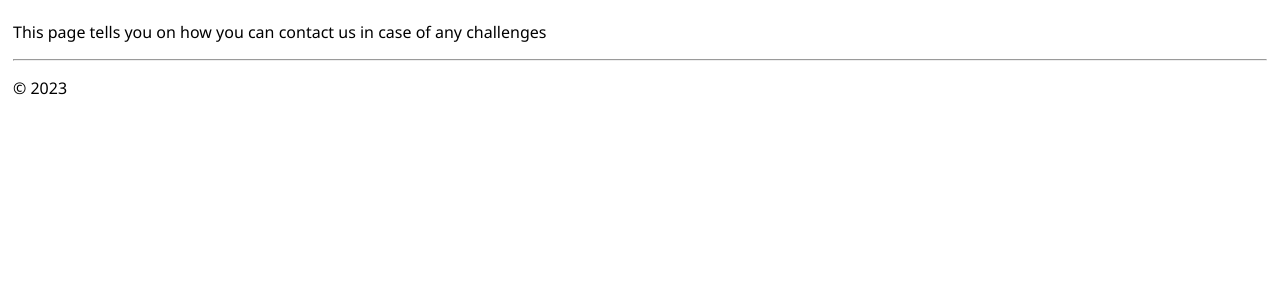
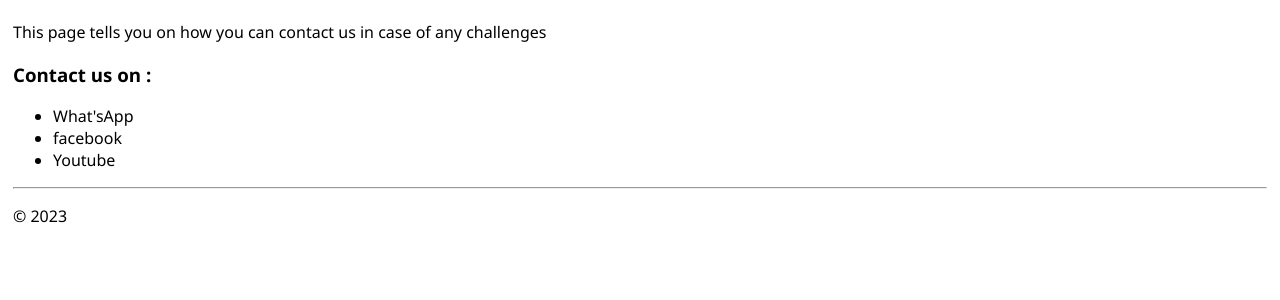
Before and after one commit to Gayheart2506/Messages-Log, a Django app: page /Home/contact/ in a window 1280 px wide. Shown: the part 47-347 px from the top of the page. Run offline with Django 4.2, Linux system fonts and the light colour scheme.

Commit message:
contact details about the page

```diff
--- a/Home/templates/hello/contact.html
+++ b/Home/templates/hello/contact.html
@@ -5,4 +5,10 @@
 
 {% block body %}
     <p>This page tells you on how you can contact us in case of any challenges</p>
+    <h3>Contact us on :</h3>
+    <ul>
+        <li>What'sApp</li>
+        <li>facebook</li>
+        <li>Youtube</li>
+    </ul>
 {% endblock body %}
```
